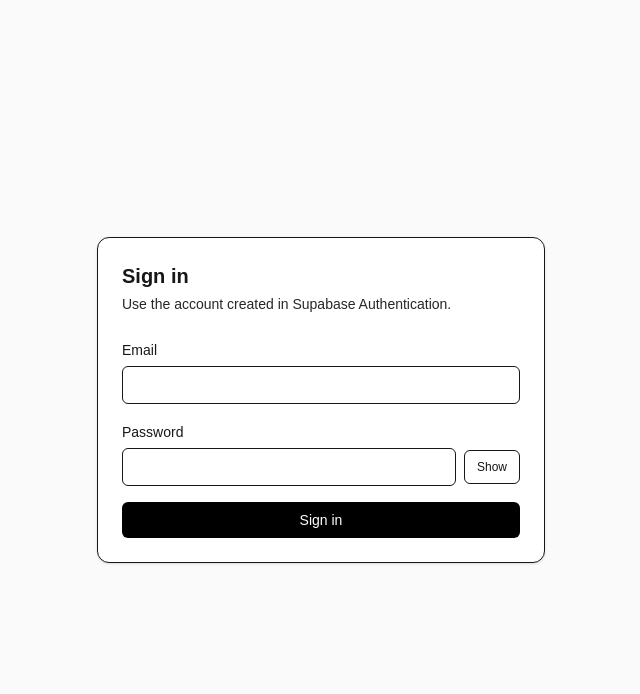
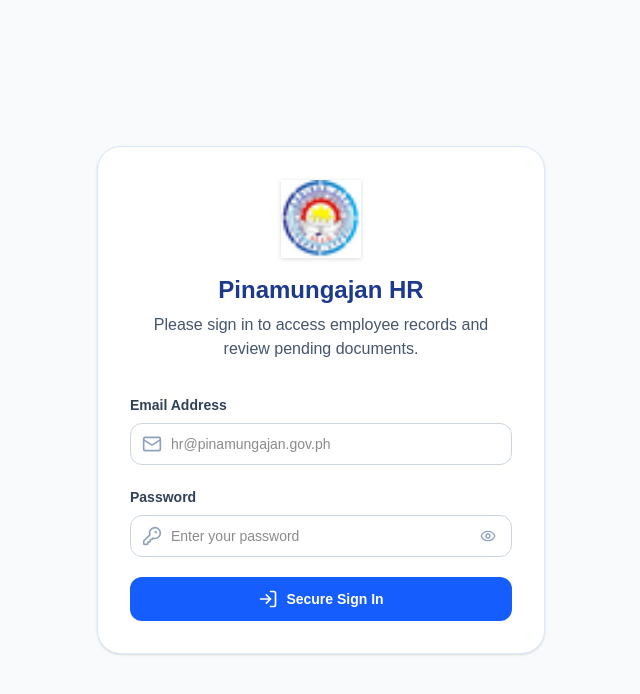
Before and after one commit to Morphmatt14/pinamungajan-hr-web, a Next.js app: page /login in a window 1280 px wide. Shown: the top 694 px of the page, without its empty margins (319-959 px from the left). Built offline with nearby package versions, Linux system fonts and the light colour scheme; no server answers.

Commit message:
Redesign Login Page and Fix Vercel OCR Timeout

```diff
--- a/src/app/api/ocr/route.ts
+++ b/src/app/api/ocr/route.ts
@@ -277,7 +277,13 @@
       const imgWidth = imgMetadata.width || 1000;
       const imgHeight = imgMetadata.height || 1000;
 
-      const ocrResult = await performFallbackOcr(page.processedPng, i);
+      // VERCEL TIMEOUT FIX: Downscale the image to speed up Tesseract processing (target ~1200px width)
+      // High-res scans (300DPI) cause Tesseract to easily exceed Serverless 10-60s timeouts
+      const resizedImageBuffer = await sharpMod(page.processedPng)
+        .resize({ width: 1200, withoutEnlargement: true })
+        .toBuffer();
+
+      const ocrResult = await performFallbackOcr(resizedImageBuffer, i);
 
       fullTextAll += ocrResult.text + "\n\n";
 
--- a/src/app/login/page.tsx
+++ b/src/app/login/page.tsx
@@ -3,6 +3,8 @@
 import { Suspense, useMemo, useState } from "react";
 import { useRouter, useSearchParams } from "next/navigation";
 import { createSupabaseBrowserClient } from "@/lib/supabase/client";
+
+import { Mail, KeyRound, Eye, EyeOff, LogIn } from "lucide-react";
 
 function LoginPageInner() {
   const router = useRouter();
@@ -84,47 +86,57 @@
   }
 
   return (
-    <div className="min-h-screen bg-zinc-50 flex items-center justify-center p-6">
-      <div className="w-full max-w-md rounded-xl border bg-white p-6 shadow-sm">
-        <h1 className="text-xl font-semibold">Sign in</h1>
-        <p className="mt-1 text-sm text-zinc-800">
-          Use the account created in Supabase Authentication.
+    <div className="min-h-screen bg-slate-50 flex items-center justify-center p-4 sm:p-6">
+      <div className="w-full max-w-md rounded-3xl border border-blue-100 bg-white p-8 shadow-sm">
+        <div className="flex flex-col items-center text-center">
+          <img src="/logo.png" alt="Pinamungajan Logo" className="h-20 w-20 object-contain drop-shadow-sm mb-4" />
+          <h1 className="text-2xl font-bold text-blue-900 leading-tight">Pinamungajan HR</h1>
+          <p className="mt-2 text-base text-slate-600">
+            Please sign in to access employee records and review pending documents.
           </p>
+        </div>
 
-        <form className="mt-6 space-y-4" onSubmit={onSubmit}>
+        <form className="mt-8 space-y-5" onSubmit={onSubmit}>
           <div>
-            <label className="text-sm font-medium">Email</label>
+            <label className="text-sm font-semibold text-slate-700">Email Address</label>
+            <div className="relative mt-1.5 flex items-center">
+              <Mail className="absolute left-3 h-5 w-5 text-slate-400" />
               <input
-              className="mt-1 w-full rounded-md border px-3 py-2 text-sm"
+                className="w-full rounded-xl border border-slate-300 py-2.5 pl-10 pr-3 text-sm transition-colors focus:border-blue-500 focus:outline-none focus:ring-1 focus:ring-blue-500"
                 type="email"
+                placeholder="hr@pinamungajan.gov.ph"
                 value={email}
                 onChange={(e) => setEmail(e.target.value)}
                 required
               />
             </div>
+          </div>
 
           <div>
-            <label className="text-sm font-medium">Password</label>
-            <div className="mt-1 flex items-center gap-2">
+            <label className="text-sm font-semibold text-slate-700">Password</label>
+            <div className="relative mt-1.5 flex items-center">
+              <KeyRound className="absolute left-3 h-5 w-5 text-slate-400" />
               <input
-                className="w-full rounded-md border px-3 py-2 text-sm"
+                className="w-full rounded-xl border border-slate-300 py-2.5 pl-10 pr-12 text-sm transition-colors focus:border-blue-500 focus:outline-none focus:ring-1 focus:ring-blue-500"
                 type={showPassword ? "text" : "password"}
+                placeholder="Enter your password"
                 value={password}
                 onChange={(e) => setPassword(e.target.value)}
                 required
               />
               <button
                 type="button"
-                className="shrink-0 rounded-md border px-3 py-2 text-xs hover:bg-zinc-50"
+                className="absolute right-3 p-1 text-slate-400 hover:text-slate-600 transition-colors"
                 onClick={() => setShowPassword((v) => !v)}
+                title={showPassword ? "Hide password" : "Show password"}
               >
-                {showPassword ? "Hide" : "Show"}
+                {showPassword ? <EyeOff className="h-4 w-4" /> : <Eye className="h-4 w-4" />}
               </button>
             </div>
           </div>
 
           {error ? (
-            <div className="rounded-md border border-red-200 bg-red-50 px-3 py-2 text-sm text-red-700">
+            <div className="rounded-xl border border-red-200 bg-red-50 p-3 text-sm font-medium text-red-700 text-center">
               {error}
             </div>
           ) : null}
@@ -132,9 +144,16 @@
           <button
             type="submit"
             disabled={loading}
-            className="w-full rounded-md bg-black px-3 py-2 text-sm font-medium text-white disabled:opacity-50"
+            className="w-full mt-2 flex items-center justify-center gap-2 rounded-xl bg-blue-600 px-4 py-3 text-sm font-bold text-white transition-all hover:bg-blue-700 focus:outline-none focus:ring-2 focus:ring-blue-500 focus:ring-offset-2 disabled:opacity-70 disabled:hover:bg-blue-600"
           >
-            {loading ? "Signing in..." : "Sign in"}
+            {loading ? (
+              "Signing in..."
+            ) : (
+              <>
+                <LogIn className="h-5 w-5" />
+                <span>Secure Sign In</span>
+              </>
+            )}
           </button>
         </form>
       </div>
```
Lines whose indentation alone changed are shown as unchanged.
